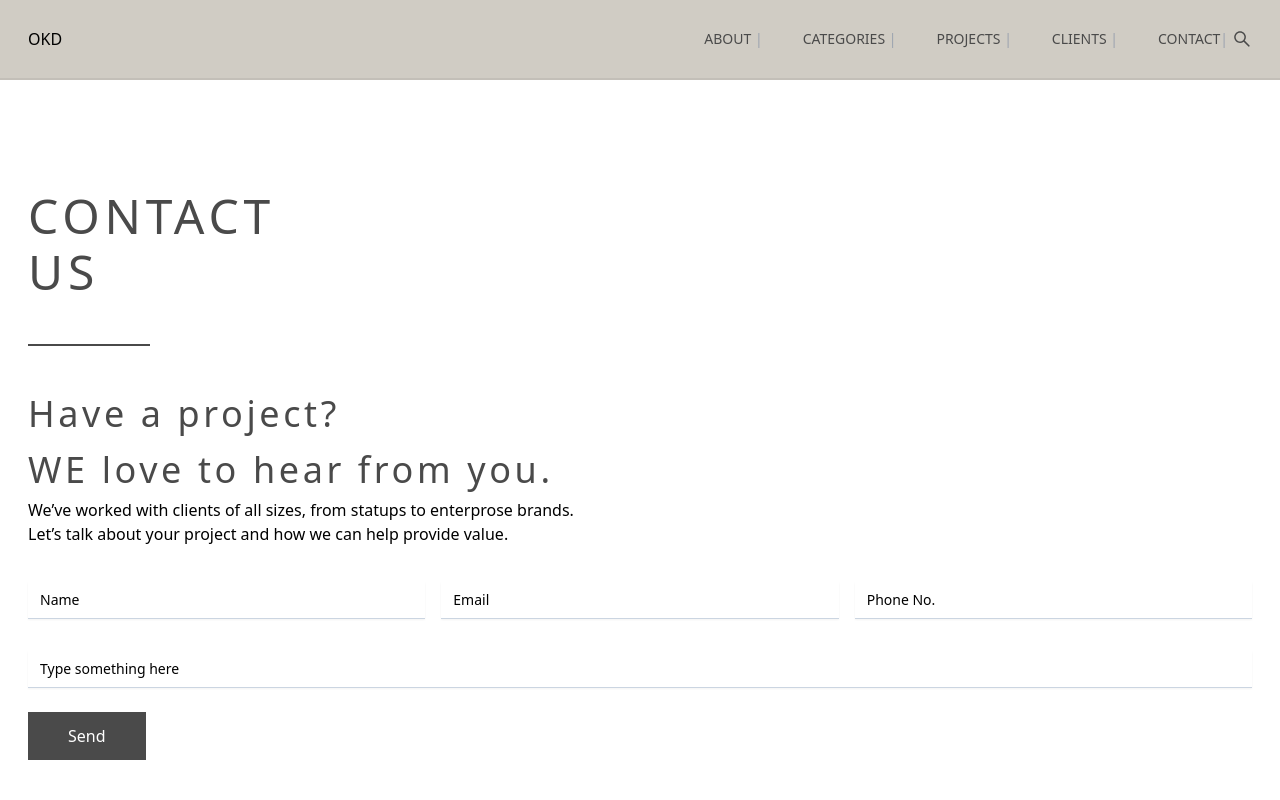
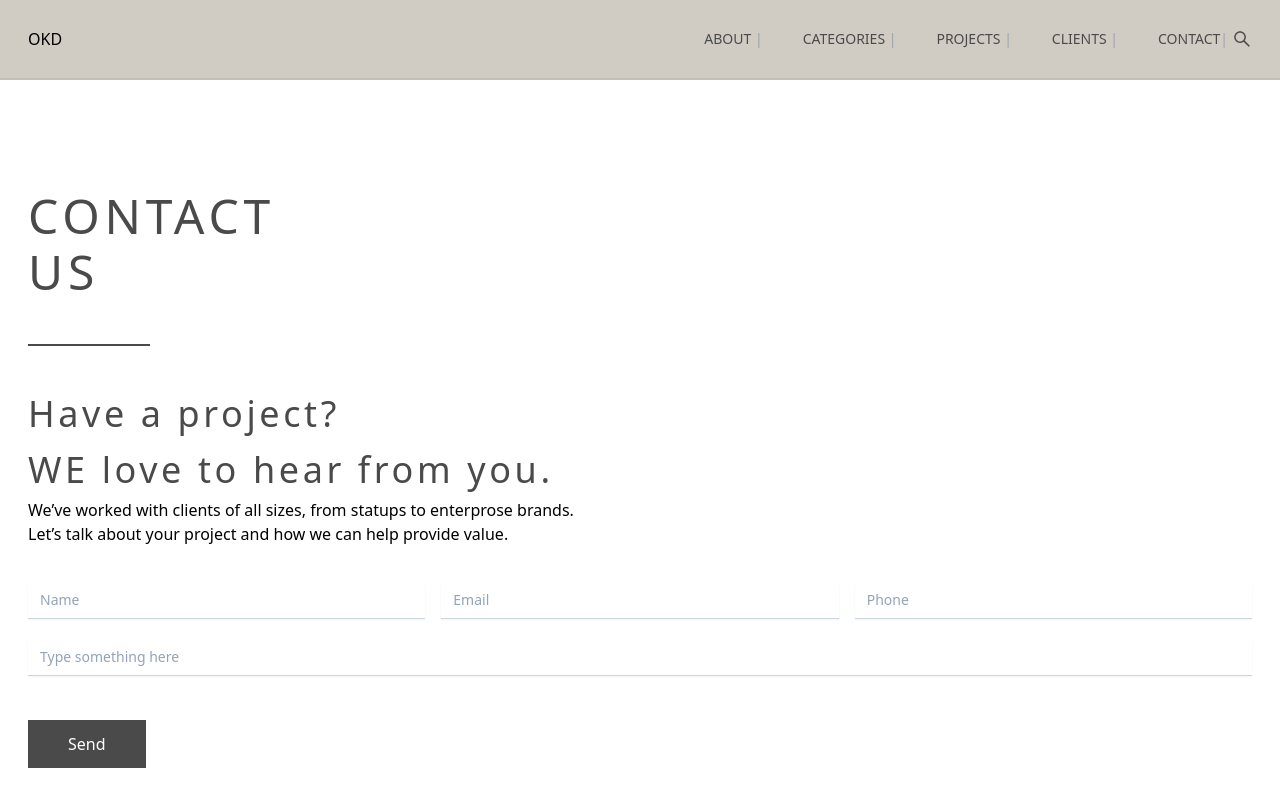
Before and after one commit to Haim-S/OKD_2, a Next.js app: page /Contact in a window 1280 px wide. Shown: the top 800 px of the page. Built offline with nearby package versions, Linux system fonts and the light colour scheme.

Commit message:
fix the form

```diff
--- /dev/null
+++ b/src/components/common/Form.js
@@ -0,0 +1,74 @@
+import React, {useRef, useState} from 'react'
+
+const Form = () => {
+
+  const [status, setStatus] = useState(false);
+
+    const Refname = useRef();
+    const Refphone = useRef();
+    const Refemail = useRef();
+    const Refsubject = useRef();
+    const Refmessage = useRef();
+
+    const handelSubmit = async (e)=>{
+      e.preventDefault();
+      let details = {
+        name:    Refname.current.value + Refphone.current.value,
+        email:   Refemail.current.value,
+        subject: Refsubject.current.value,
+        message: Refmessage.current.value
+       };
+       setStatus(true);
+       let response = await fetch("https://sendtomyemail-render-server.onrender.com/send-email", {
+          method: "POST",
+          headers: {
+              "Content-Type": "application/json;charset=utf-8"
+          },
+          body: JSON.stringify(details)
+      })
+
+      Refname.current.value = "";
+      Refphone.current.value = "";
+     Refemail.current.value = "";
+   Refsubject.current.value = "";
+   Refmessage.current.value = "";
+      let result = await response.json();
+      console.log(result);
+
+
+    }
+
+    const INPUT_CONTACT = [
+      {message: false, label: "Name", ref: Refname},
+      {message: false, label: "Email", ref: Refemail},
+      {message: false, label: "Phone", ref: Refphone},
+      {message: true, label: "Message", ref: Refmessage},
+      ];
+
+
+
+  return (
+<form onSubmit={handelSubmit}>
+<div className='w-full my-3'>
+  <div className=' grid grid-cols-3 gap-4 my-8'>
+    {INPUT_CONTACT.map((p, i)=> {
+      if(!p.message){
+        return(
+          <input type="text"  placeholder={p.label} ref={p.ref} className="mt-1 block w-full px-3 py-2 bg-white border-b border-slate-300 text-sm shadow-sm placeholder-slate-400"/>
+          )
+        }
+        return(
+          <input type="text" placeholder="Type something here" className="mt-1 block w-full col-span-3 px-3 py-2 bg-white border-b border-slate-300 text-sm shadow-sm placeholder-slate-400"/>
+          )
+        })}
+  </div>
+</div>
+{status ?
+<h3 className='w-full p-4 mt-4'>We will get back to you soon</h3>
+: <button class="mt-3 p-3 px-10 text-white  bg-[#4A4A4A] hover:bg-[#4a4a4ac5] ">Send</button>
+}
+</form>
+  )
+}
+
+export default Form
--- a/src/components/common/ProjectItem.js
+++ b/src/components/common/ProjectItem.js
@@ -32,7 +32,7 @@ const ProjectItem = ({mainImg, projectName, projectAbout, Architects, Locations,
         <Image width={"100%"} height={"50%"} src={mainImg} alt="/"/>
         <div class="grid grid-cols-3 gap-4">
             <div class="col-span-2">
-                <h1>{projectName}</h1>
+                <h1 className='font-bold'>{projectName}</h1>
                 <p>{projectAbout}</p>
             </div>
             <div>
--- a/src/constant/TEXT.js
+++ b/src/constant/TEXT.js
@@ -1,3 +1,13 @@
+
+
+const CONTACT_TEXT = [
+{
+    titleOne: "Contact", titleTwo: "US", subtitleOne: "Have a project?", subtitleTwo: "WE love to hear from you.",
+    paragraphOne: "We’ve worked with clients of all sizes, from statups to enterprose brands.",
+    paragraphTwo: "Let’s talk about your project and how we can help provide value."
+}
+]
+
 
 
 const FOOTER_TEXT = [
@@ -6,4 +16,4 @@ const FOOTER_TEXT = [
     {title: "PRODUCTS", textONE: "Anti-glare solutions", textTWO: "Window coating against the sun", textTree: "Coatings to prevent radiatio" }
 ]
 
-export {FOOTER_TEXT}
+export {FOOTER_TEXT, CONTACT_TEXT}
--- a/src/pages/Contact.jsx
+++ b/src/pages/Contact.jsx
@@ -1,40 +1,36 @@
 import React from 'react'
+import Form from '@/components/common/Form'
+import { CONTACT_TEXT } from '@/constant/TEXT'
 
 const Contact = () => {
   return (
     <div className='w-full md:h-full pt-32'>
      <div  className='max-w-[1240px] m-auto px-2 py-16 w-full'>
-     <h1 className='text-5xl tracking-widest uppercase text-[#4A4A4A]'>
-        Contact
+      {CONTACT_TEXT.map((p, i)=> {
+        return(
+<>
+     <h1 key={i} className='text-5xl tracking-widest uppercase text-[#4A4A4A]'>
+        {p.titleOne}
       </h1>
      <h1 className='text-5xl py-2 tracking-widest uppercase text-[#4A4A4A]'>
-        US
+        {p.titleTwo}
       </h1>
       <hr className='w-[10%] border-[#4A4A4A] border-[1.4px] my-10'/>
       <h1 className='text-4xl py-2 tracking-widest text-[#4A4A4A]'>
-      Have a project?
+      {p.subtitleOne}
       </h1>
       <h1 className='text-4xl py-2 tracking-widest text-[#4A4A4A]'>
-      WE love to hear from you.
+      {p.subtitleTwo}
       </h1>
       <p>
-      We’ve worked with clients of all sizes, from statups to enterprose brands.
+     {p.paragraphOne}
       <br/>
-      Let’s talk about your project and how we can help provide value.
+      {p.paragraphTwo}
       </p>
-      <div className='w-full my-3'>
-      <div className=' grid grid-cols-3 gap-4 my-8'>
-        <input type="text" value="Name" className="mt-1 block w-full px-3 py-2 bg-white border-b border-slate-300 text-sm shadow-sm placeholder-slate-400"/>
-        <input type="text" value="Email" className="mt-1 block w-full px-3 py-2 bg-white border-b border-slate-300 text-sm shadow-sm placeholder-slate-400"/>
-        <input type="text" value="Phone No." className="mt-1 block w-full px-3 py-2 bg-white border-b border-slate-300 text-sm shadow-sm placeholder-slate-400"/>
-      </div>
-      <input type="text" value="Type something here" className="mt-1 block w-full px-3 py-2 bg-white border-b border-slate-300 text-sm shadow-sm placeholder-slate-400"/>
-      </div>
-      <button class="mt-3 p-3 px-10  bg-[#4A4A4A] hover:bg-white ">
-        <span className='text-[#ffff] hover:text-[#4A4A4A]'>
-       Send
-        </span>
-      </button>
+      </>
+        )
+      })}
+      <Form/>
      </div>
     </div>
   )
```
